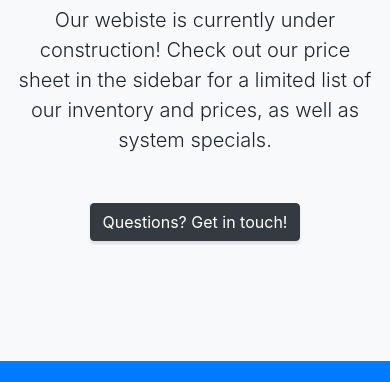
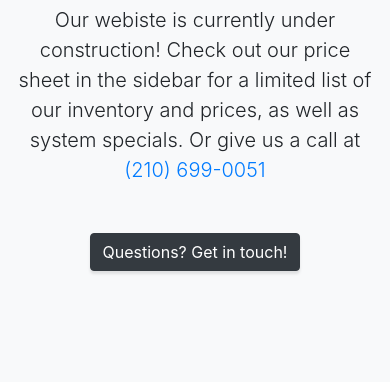
Before and after one commit to tsnodgrass96/allgen-temp, a website with bundled scripts: page index.html in a window 390 px wide. Shown: the part 718-1100 px from the top of the page. Built offline with nearby package versions, Linux system fonts and the light colour scheme.

Commit message:
added a phone number at the top

```diff
--- a/index.html
+++ b/index.html
@@ -67,7 +67,7 @@
         <div class="row">
           <div class="col-lg-10 mx-auto">
             <h2>You might be wondering where our old site went!</h2>
-            <p class="lead mb-5">Our webiste is currently under construction! Check out our price sheet in the sidebar for a limited list of our inventory and prices, as well as system specials.</p>
+            <p class="lead mb-5">Our webiste is currently under construction! Check out our price sheet in the sidebar for a limited list of our inventory and prices, as well as system specials. Or give us a call at <a href="tel:2106990051" > (210) 699-0051 </a></p>
             <a class="btn btn-dark btn-xl js-scroll-trigger" href="#info">Questions? Get in touch!</a>
           </div>
         </div>
```
